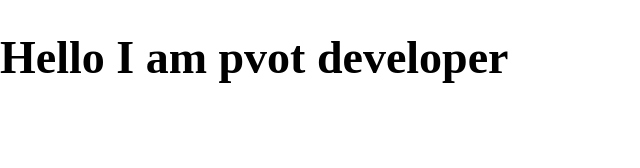
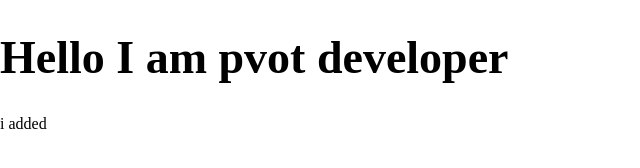
Before and after one commit to pvotdeveloper/hello-world, a plain HTML site: page index.html in a window 1280 px wide. Shown: the full height of the page, 0-640 px from the left. Drawn offline with Linux system fonts and the light colour scheme.

Commit message:
second time commit

```diff
--- a/index.html
+++ b/index.html
@@ -8,5 +8,6 @@
 </head>
 <body>
     <h1>Hello I am pvot developer</h1>
+    <p>i added</p>
 </body>
 </html>
```
